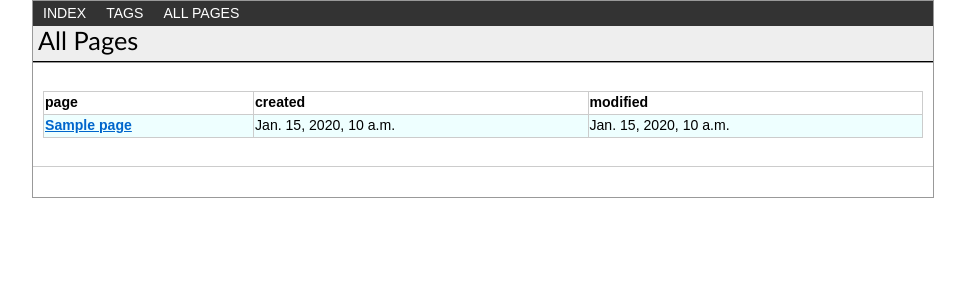
After one commit to thraxil/riaki, a Django app: template templates/main/page_index.html in a window 1280 px wide. The commit adds this page. Shown: the top 300 px of the page, without its empty margins (157-1122 px from the left). Run offline with Django 3.2, Linux system fonts and the light colour scheme; the template is opened without the code that fills it: most values are stand-ins (such as "Sample title", 1, 10 or a date in 2020); some libraries are stand-ins or nearby versions.

Commit message:
page index

```diff
--- a/main/views.py
+++ b/main/views.py
@@ -68,3 +68,7 @@ def delete_tag(request,tag):
 @rendered_with("main/tag_index.html")
 def tag_index(request):
     return dict(tags=get_all_tags())
+
+@rendered_with("main/page_index.html")
+def page_index(request):
+    return dict(pages=models.get_all_pages())
--- a/media/css/main.css
+++ b/media/css/main.css
@@ -882,3 +882,8 @@ body.fluid #content
 	padding: 0;
 	border: 0;
 }
+
+tr.even td {background-color: #eff;}
+tr.even th {background-color: #eff;}
+
+th {text-align: left;}
--- a/templates/base.html
+++ b/templates/base.html
@@ -29,6 +29,7 @@
 <ul id="primarynav">
 <li><a href="/">index</a></li>
 <li><a href="/tag/">tags</a></li>
+<li><a href="/page/">all pages</a></li>
 </ul>
 			{% endblock %}
 
--- /dev/null
+++ b/templates/main/page_index.html
@@ -0,0 +1,19 @@
+{% extends 'base.html' %}
+{% load markup %}
+
+{% block pagetitle %}<h1>All Pages</h1>{% endblock %}
+
+{% block content %}
+
+<table style="width:100%">
+<tr><th>page</th><th>created</th><th>modified</th></tr>
+{% for page in pages %}
+<tr class="{% cycle 'even' 'odd' %}">
+<th><a href="{{page.get_absolute_url}}">{{page.title}}</a></th>
+<td>{{page.created}}</td>
+<td>{{page.modified}}</td>
+</tr>
+{% endfor %}
+</table>
+
+{% endblock %}
--- a/urls.py
+++ b/urls.py
@@ -10,6 +10,7 @@ site_media_root = os.path.join(os.path.dirname(__file__),"media")
 
 urlpatterns = patterns('',
                        (r'^$',redirect_to, {'url' : '/page/index/'}),
+                       (r'^page/$','main.views.page_index'),
                        (r'^page/(?P<slug>[^/]*)/$','main.views.page'),
                        (r'^tag/$','main.views.tag_index'),
                        (r'^tag/(?P<tag>[^/]+)/$','main.views.tag'),
```
Also changed, not shown: main/models.py (+6 -1 lines).
